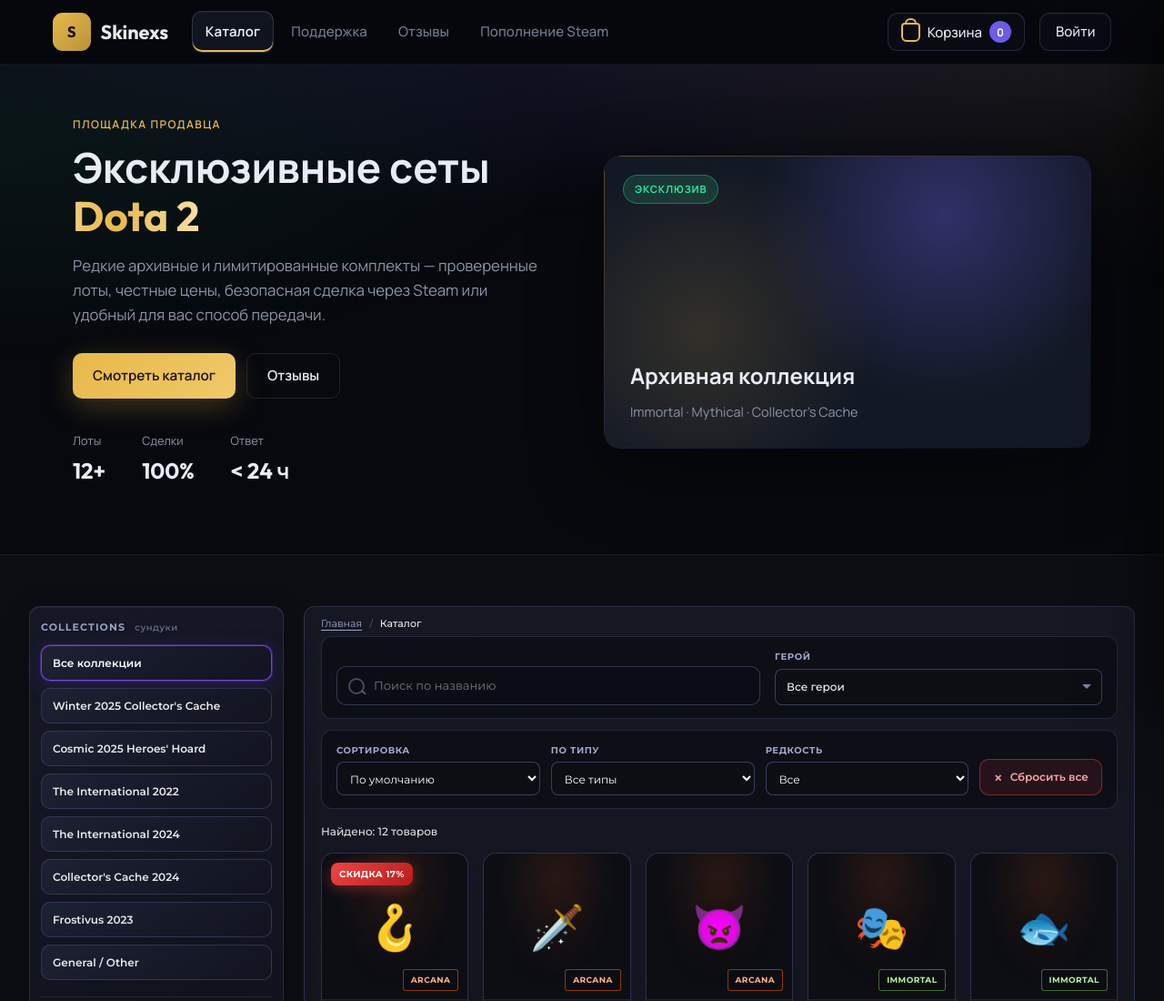
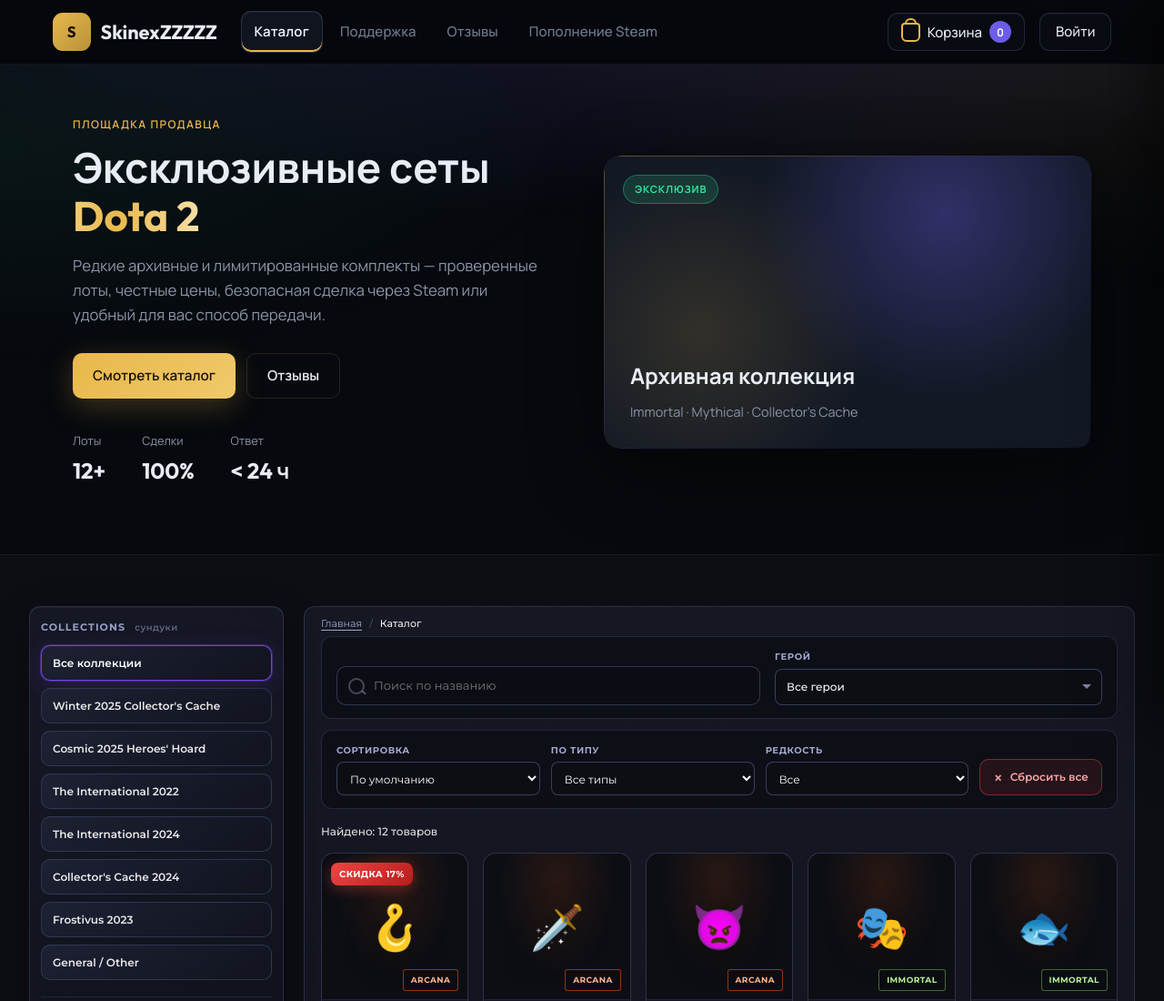
Before and after one commit to testerplus44/skinexs-site, a plain HTML site: page index.html in a window 1280 px wide. Shown: the top 1100 px of the page at 91% size. Drawn offline with Linux system fonts and the light colour scheme; no server answers.

Commit message:
staging works

```diff
--- a/index.html
+++ b/index.html
@@ -18,7 +18,7 @@
       <div class="header-left">
         <a class="logo" href="index.html">
           <span class="logo-mark">S</span>
-          <span class="logo-text">Skinexs</span>
+          <span class="logo-text">SkinexZZZZZ</span>
         </a>
         <nav class="nav nav-primary" aria-label="Основное меню">
           <a href="index.html#catalog">Каталог</a>
```
